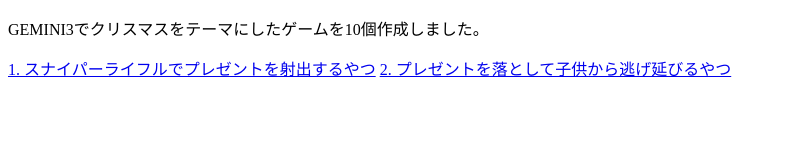
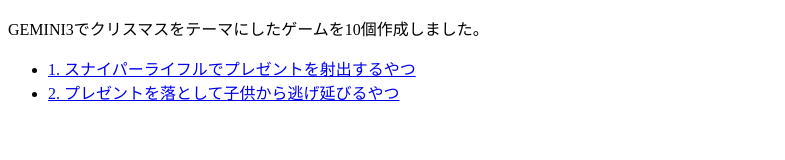
Before and after one commit to neletolus/gemini-christmas-game, a plain HTML site: page index.html in a window 1280 px wide. Shown: the whole page, without its empty margins (0-785 px from the left). Drawn offline with Linux system fonts and the light colour scheme.

Commit message:
liにした

```diff
--- a/index.html
+++ b/index.html
@@ -9,8 +9,10 @@
 
 <body>
     <p>GEMINI3でクリスマスをテーマにしたゲームを10個作成しました。</p>
-    <a href="sniper.html">1. スナイパーライフルでプレゼントを射出するやつ</a>
-    <a href="survival.html">2. プレゼントを落として子供から逃げ延びるやつ</a>
+    <ul>
+        <li><a href="sniper.html">1. スナイパーライフルでプレゼントを射出するやつ</a></li>
+        <li><a href="survival.html">2. プレゼントを落として子供から逃げ延びるやつ</a></li>
+    </ul>
 </body>
 
 </html>
```
